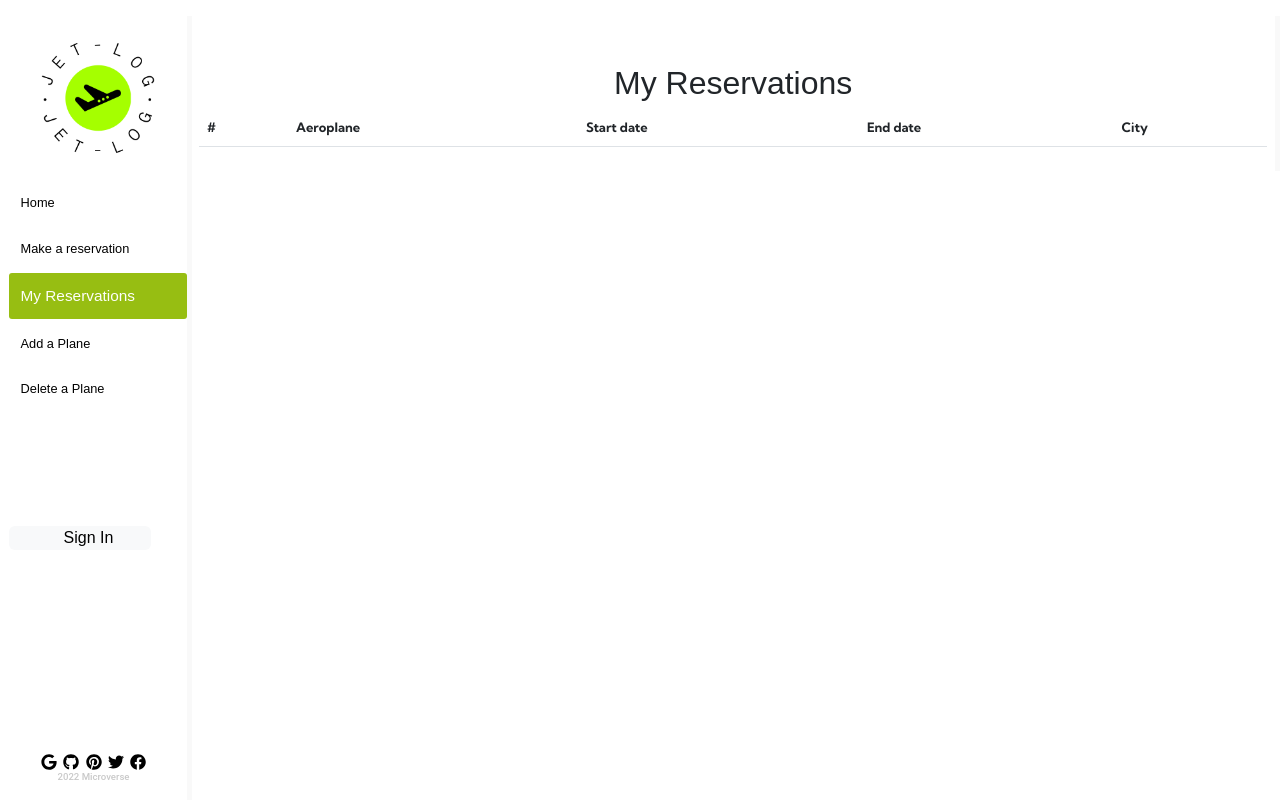
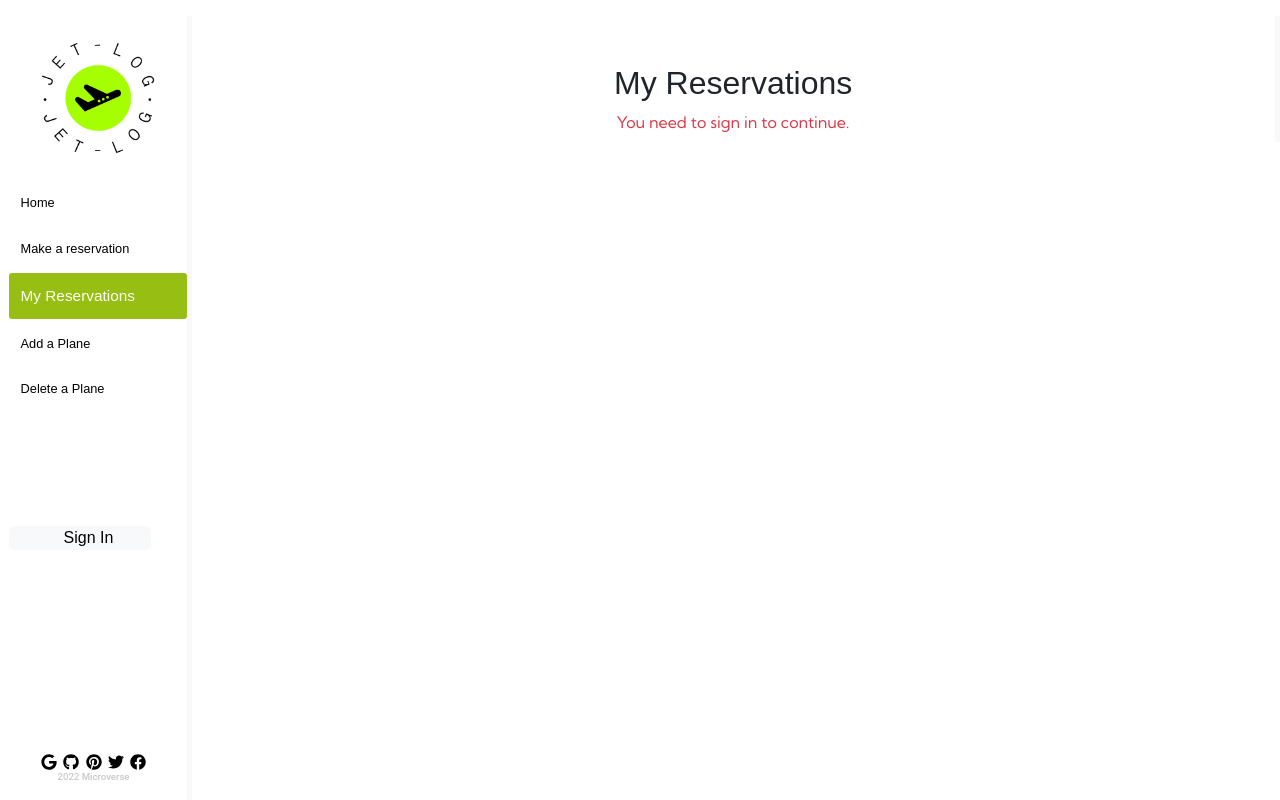
Before and after one commit to sharon-odhiambo/jet-log-frontend, a React (Create React App) app: page /reservations in a window 1280 px wide. Built offline with nearby package versions, Linux system fonts and the light colour scheme; a web font is replaced by a local one.

Commit message:
Ask user to sign in to access the reservations and also show text when there are no items

```diff
--- a/src/components/Reservations.jsx
+++ b/src/components/Reservations.jsx
@@ -6,6 +6,7 @@ import { fetchResevations } from '../redux/reservations/reservations';
 const Reservations = () => {
   const dispatch = useDispatch();
   const reservations = useSelector((state) => state.reservations);
+  const auth = localStorage.getItem('session');
 
   useEffect(() => {
     dispatch(fetchResevations());
@@ -13,6 +14,9 @@ const Reservations = () => {
   return (
     <div className="container p-2 reservations pt-5 mt-3">
       <h2 className="text-center">My Reservations</h2>
+      {!auth && <p className="text-danger text-center">You need to sign in to continue.</p>}
+      {(!reservations.length && auth) && <p className="text-danger text-center">No reservations yet.</p>}
+      {(auth && reservations.length > 0) && (
         <Table striped className="me-5">
           <thead>
             <tr>
@@ -24,8 +28,7 @@ const Reservations = () => {
             </tr>
           </thead>
           <tbody>
-
-          { reservations.map((res, index) => (
+            {reservations.map((res, index) => (
               <tr key={res.id}>
                 <td>{index + 1}</td>
                 <td>{res.aeroplane_name}</td>
@@ -36,6 +39,7 @@ const Reservations = () => {
             ))}
           </tbody>
         </Table>
+      )}
     </div>
   );
 };
```
Lines whose indentation alone changed are shown as unchanged.
